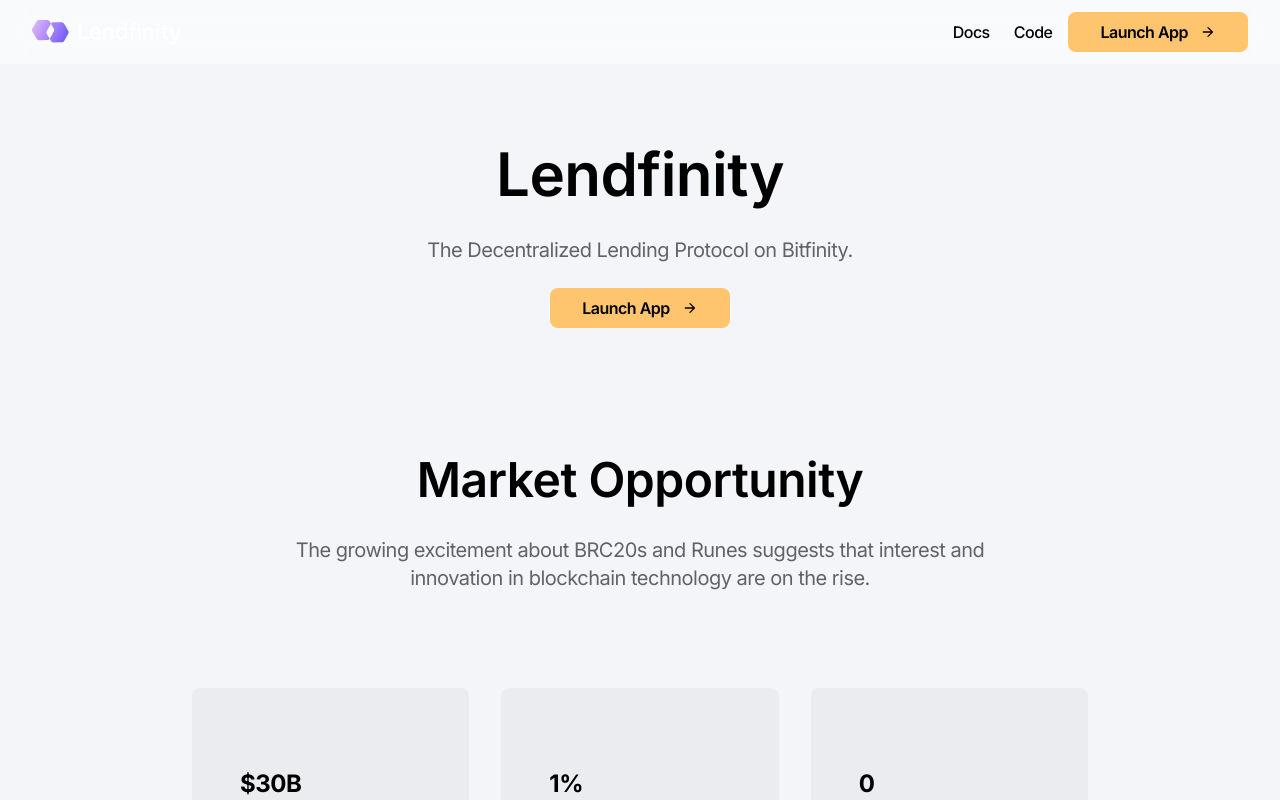
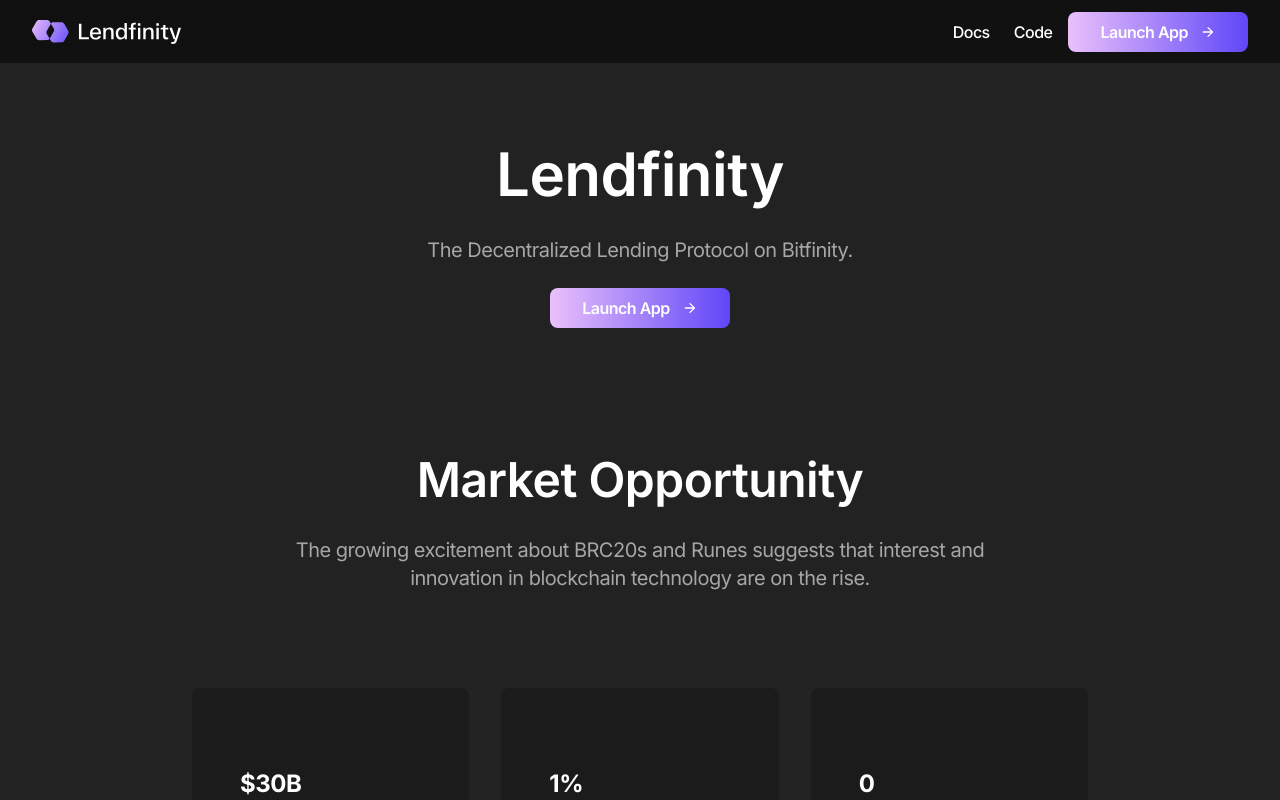
Before and after one commit to LendFinity/website, a Next.js app: page / in a window 1280 px wide. Shown: the top 800 px of the page. Built offline with nearby package versions, Linux system fonts and the light colour scheme.

Commit message:
Update color scheme

```diff
--- a/components/Accordion/Accordion.js
+++ b/components/Accordion/Accordion.js
@@ -54,7 +54,7 @@
                     key={accordionItem.id}
                     id={accordionItem.id}
                     className={clsx(
-                        "accordion-item--container border border-neutral-200 bg-white overflow-hidden",
+                        "accordion-item--container border border-neutral-200 bg-black overflow-hidden",
                         {
                             [accordionItemType.top]: index === 0,
                             [accordionItemType.default]:
@@ -66,7 +66,7 @@
                 >
                     <h2 className="accordion-item--heading mb-0">
                         <button
-                            className="group relative flex w-full font-semibold items-center rounded-t-lg border-0 bg-white py-4 px-5 text-left text-base text-neutral-800 transition"
+                            className="group relative flex w-full font-semibold items-center rounded-t-lg border-0 bg-black py-4 px-5 text-left text-base text-neutral-800 transition"
                             type="button"
                             aria-expanded={accordionItem.isOpen}
                             onClick={() =>
--- a/components/Columns/Columns.js
+++ b/components/Columns/Columns.js
@@ -39,7 +39,7 @@
                     className="benefits-list--item text-[#737373] text-left"
                 >
                     <Icon icon={item.icon} className="mb-4 w-10 h-10 my-2" />
-                    <h3 className="text-xl mb-2 font-medium text-black">
+                    <h3 className="text-xl mb-2 font-medium text-white">
                         {item.title}
                     </h3>
                     <p>{item.content}</p>
--- a/components/Content/Content.js
+++ b/components/Content/Content.js
@@ -4,7 +4,7 @@
     const alignClass = getTextAlign(alignment);
     return (
         <div
-            className={`content text-xl max-w-3xl text-black/60 ${
+            className={`content text-xl max-w-3xl text-white/60 ${
                 className && className
             } ${alignClass && alignClass}`}
         >
--- a/components/ContentImage/ContentImage.js
+++ b/components/ContentImage/ContentImage.js
@@ -57,9 +57,9 @@
                             item.align === "left"
                                 ? "md:pr-16 lg:pr-24 xl:pr-32 ml-auto"
                                 : "md:pl-16 lg:pl-24 xl:pl-32  mr-auto"
-                        } my-auto content text-black/60`}
+                        } my-auto content text-white/60`}
                     >
-                        <h3 className="mb-6 h4 md:h3 font-semibold text-black">
+                        <h3 className="mb-6 h4 md:h3 font-semibold text-white">
                             {item.title}
                         </h3>
                         <p>{item.content}</p>
--- a/components/Footer/Footer.js
+++ b/components/Footer/Footer.js
@@ -42,7 +42,7 @@
     const year = date.getFullYear();
 
     return (
-        <footer id="footer" className="bg-white">
+        <footer id="footer" className="bg-black text-white">
             {/* Footer Links */}
             <SectionContainer className="footer--container wrap wrap-px relative z-10">
                 <div className="footer--content-container py-16">
--- a/components/Header/Header.js
+++ b/components/Header/Header.js
@@ -9,7 +9,7 @@
     return (
         <header
             id="header"
-            className="header fixed left-0 w-full z-30 top-0 bg-white backdrop-filter backdrop-blur-md bg-opacity-50"
+            className="header fixed left-0 w-full z-30 top-0 bg-black backdrop-filter backdrop-blur-md bg-opacity-50"
         >
             <SectionContainer className="header--container wrap wrap-px ">
                 <div className="header-logo--container">
--- a/components/Nav/Nav.js
+++ b/components/Nav/Nav.js
@@ -35,7 +35,7 @@
                     <span className="sr-only">Open main menu</span>
                     <Icon
                         icon="material-symbols:menu-rounded"
-                        className="h-6 w-auto text-black"
+                        className="h-6 w-auto text-white"
                     />
                 </button>
                 <div
--- a/pages/index.js
+++ b/pages/index.js
@@ -23,7 +23,7 @@
                 title="Lendfinity - Decentralized Lending Protocol on Bitfinity"
                 description="Lendfinity is an Open Source Protocol to create Non-Custodial Liquidity Markets to earn interest on supplying and borrowing assets with a variable or stable interest rate. The protocol is designed for easy integration into your products and services."
             />
-            <div className="main-wrapper bg-[#F3F5F8] relative z-10 pb-20 pt-20 ">
+            <div className="main-wrapper bg-[#222222] relative z-10 pb-20 pt-20 text-white">
                 <HomeBanner />
                 <SectionContainer className="components--container wrap wrap-px grid gap-8 sm:gap-24">
                     <MotionBTTContainer
@@ -45,16 +45,16 @@
                             </Content>
                             <CardGroup className="grid scroll-m-24 gap-8 grid-cols-1 max-w-4xl mx-auto mt-24 md:grid-cols-3">
                                 <Card className="col-span-1 text-primary-900">
-                                    <CardBody className="w-full bg-white-600/20 p-12">
-                                        <CardHeader className="!text-black !text-2xl !font-bold">
+                                    <CardBody className="w-full bg-black-600/20 p-12">
+                                        <CardHeader className="!text-white !text-2xl !font-bold">
                                             $30B
                                         </CardHeader>
                                         <p>TVL in Lending Protocols</p>
                                     </CardBody>
                                 </Card>
                                 <Card className="col-span-1 text-primary-900">
-                                    <CardBody className="w-full bg-white-600/20 p-12">
-                                        <CardHeader className="!text-black !text-2xl !font-bold">
+                                    <CardBody className="w-full bg-black-600/20 p-12">
+                                        <CardHeader className="!text-white !text-2xl !font-bold">
                                             1%
                                         </CardHeader>
                                         <p>
@@ -65,8 +65,8 @@
                                     </CardBody>
                                 </Card>
                                 <Card className="col-span-1 text-primary-900">
-                                    <CardBody className="w-full bg-white-600/20 p-12">
-                                        <CardHeader className="!text-black !text-2xl !font-bold">
+                                    <CardBody className="w-full bg-black-600/20 p-12">
+                                        <CardHeader className="!text-white !text-2xl !font-bold">
                                             0
                                         </CardHeader>
                                         <p>Lending Protocols on Bitfinity</p>
--- a/styles/core/components/_badge.scss
+++ b/styles/core/components/_badge.scss
@@ -11,7 +11,7 @@
         @apply inline-flex text-sm;
     }
     .badge-group--container {
-        @apply mb-8 w-auto items-center rounded-full border border-neutral-300 bg-white px-1 py-[2px] font-medium text-badgeText inline-flex;
+        @apply mb-8 w-auto items-center rounded-full border border-neutral-300 bg-black px-1 py-[2px] font-medium text-badgeText inline-flex;
     }
     .badge-group--link {
         @apply transition-colors duration-300;
--- a/styles/core/components/_button.scss
+++ b/styles/core/components/_button.scss
@@ -8,16 +8,16 @@
 
 @layer components {
     .btn {
-        @apply inline-flex w-full cursor-pointer items-center justify-center gap-3 rounded-lg px-8 py-2 font-semibold  text-black transition-colors duration-300 hover:bg-secondary-500 md:w-auto;
+        @apply inline-flex w-full cursor-pointer items-center justify-center gap-3 rounded-lg px-8 py-2 font-semibold  text-white transition-colors duration-300 hover:bg-secondary-500 md:w-auto;
     }
     .btn--primary {
         @apply bg-primary-500;
     }
     .btn--secondary {
-        @apply bg-secondary-500;
+        @apply bg-gradient-to-l from-[#5F47F8] to-[#EAC0FB];
     }
     .btn--outline {
-        @apply border border-[1px] border-black bg-white text-black hover:text-white;
+        @apply border border-[1px] border-black bg-black text-white hover:text-white;
     }
     .btn--black {
         @apply bg-black-500;
--- a/styles/core/components/_card.scss
+++ b/styles/core/components/_card.scss
@@ -8,7 +8,7 @@
 
 @layer components {
     .card {
-        @apply text-black/60;
+        @apply text-white/60;
     }
     .card--container {
         @apply flex h-full flex-wrap;
--- a/styles/core/components/_nav.scss
+++ b/styles/core/components/_nav.scss
@@ -8,7 +8,7 @@
 
 @layer components {
     .header-nav {
-        @apply text-black/60;
+        @apply text-white/60;
     }
     .header-nav--container {
     }
@@ -26,9 +26,9 @@
     .header-nav--menu-item {
     }
     .menu-item--link {
-        @apply block rounded py-2 pl-3 pr-4 transition-colors duration-300 md:bg-transparent md:p-0 md:p-0 lg:text-black md:hover:underline;
+        @apply block rounded py-2 pl-3 pr-4 transition-colors duration-300 md:bg-transparent md:p-0 md:p-0 lg:text-white md:hover:underline;
         &.active {
-            @apply bg-primary-700 text-white text-black lg:bg-white;
+            @apply bg-primary-700 text-white text-white lg:bg-black;
         }
     }
 }
```
